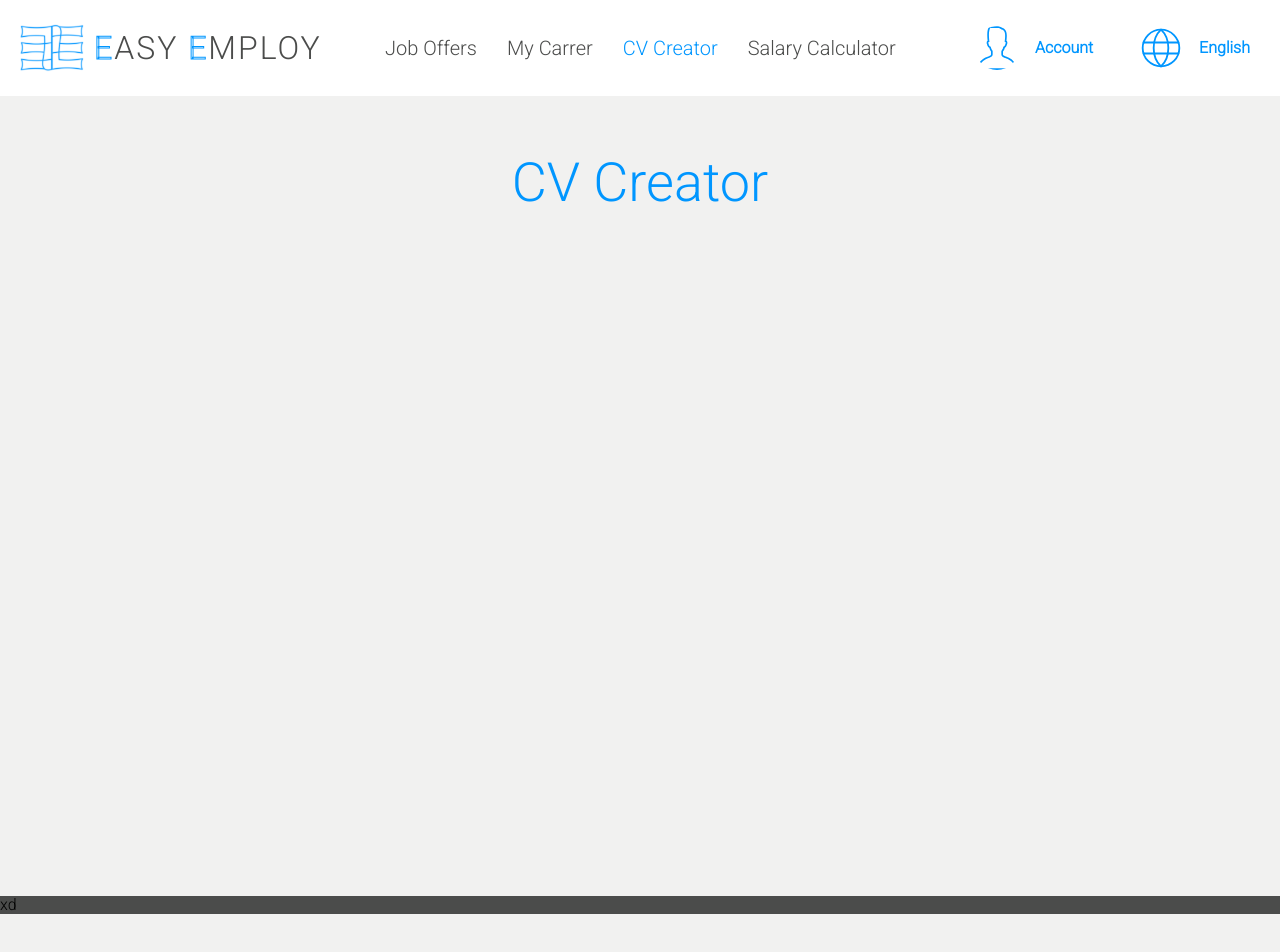
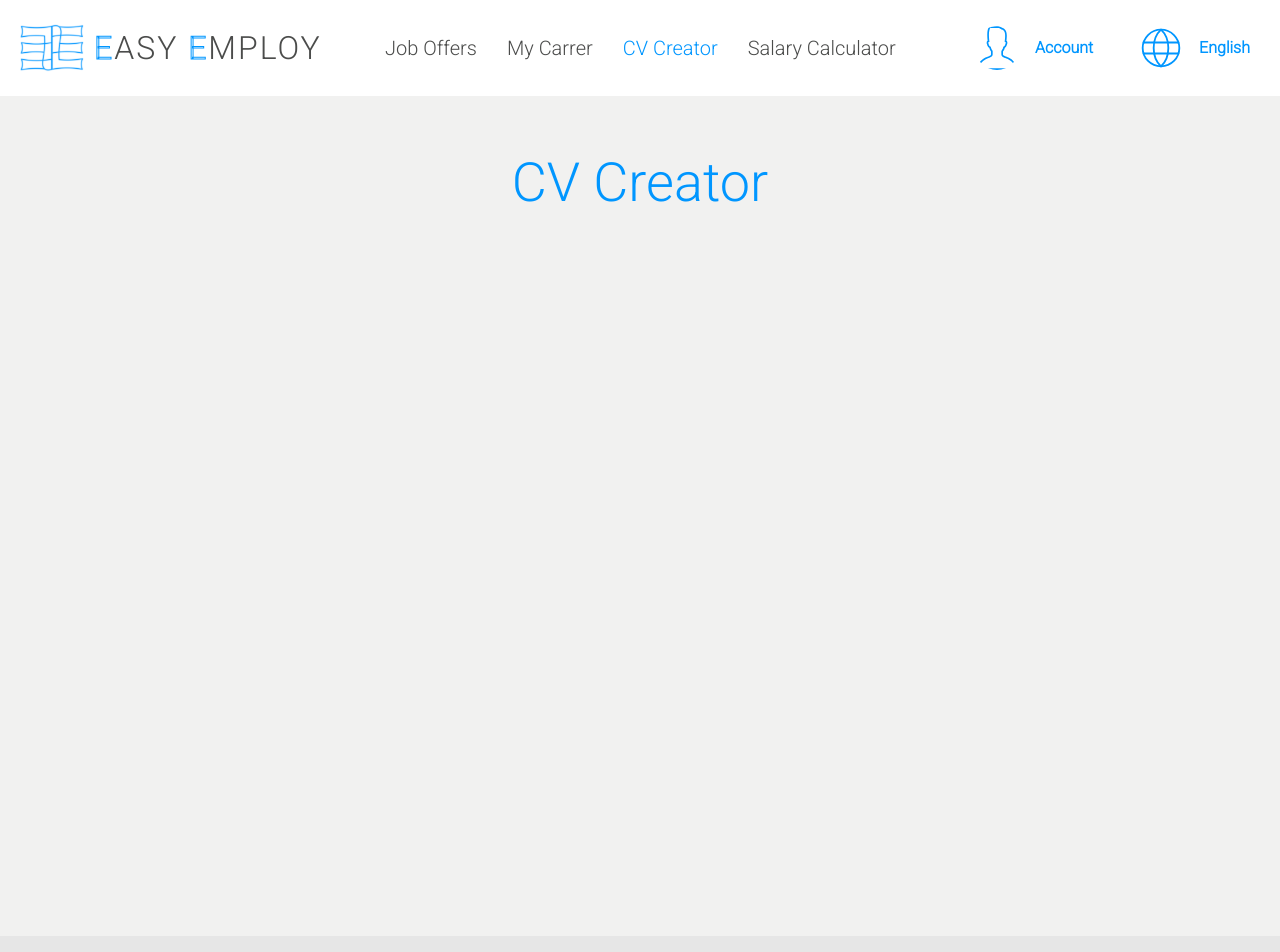
Before and after one commit to mizdebski77/Easy-Employ, a React (Create React App) app: page /CV-Creator in a window 1280 px wide. Shown: the top 952 px of the page. Before the commit the page ends 914 px from the top, so only its background shows below. Built offline with nearby package versions, Linux system fonts and the light colour scheme.

Commit message:
Background in footer changed

```diff
--- a/src/common/Footer/styledFooter.ts
+++ b/src/common/Footer/styledFooter.ts
@@ -1,5 +1,7 @@
 import { styled } from "styled-components";
 
 export const Wrapper = styled.footer`
-    background: ${({ theme }) => theme.color.fontSecond};
+    background: ${({ theme }) => theme.color.thirdColor};
+    padding: 120px 40px;
+    margin-top: 40px;
 `;
```
